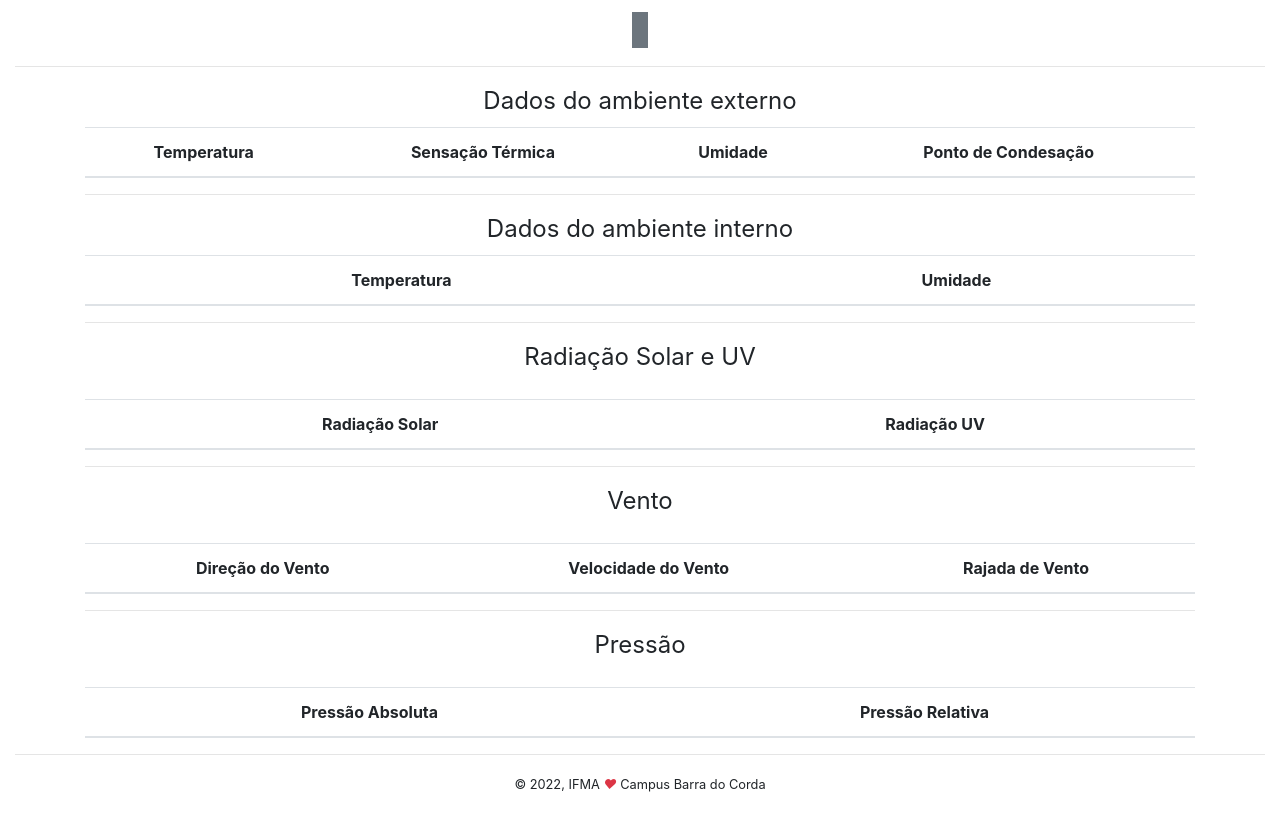
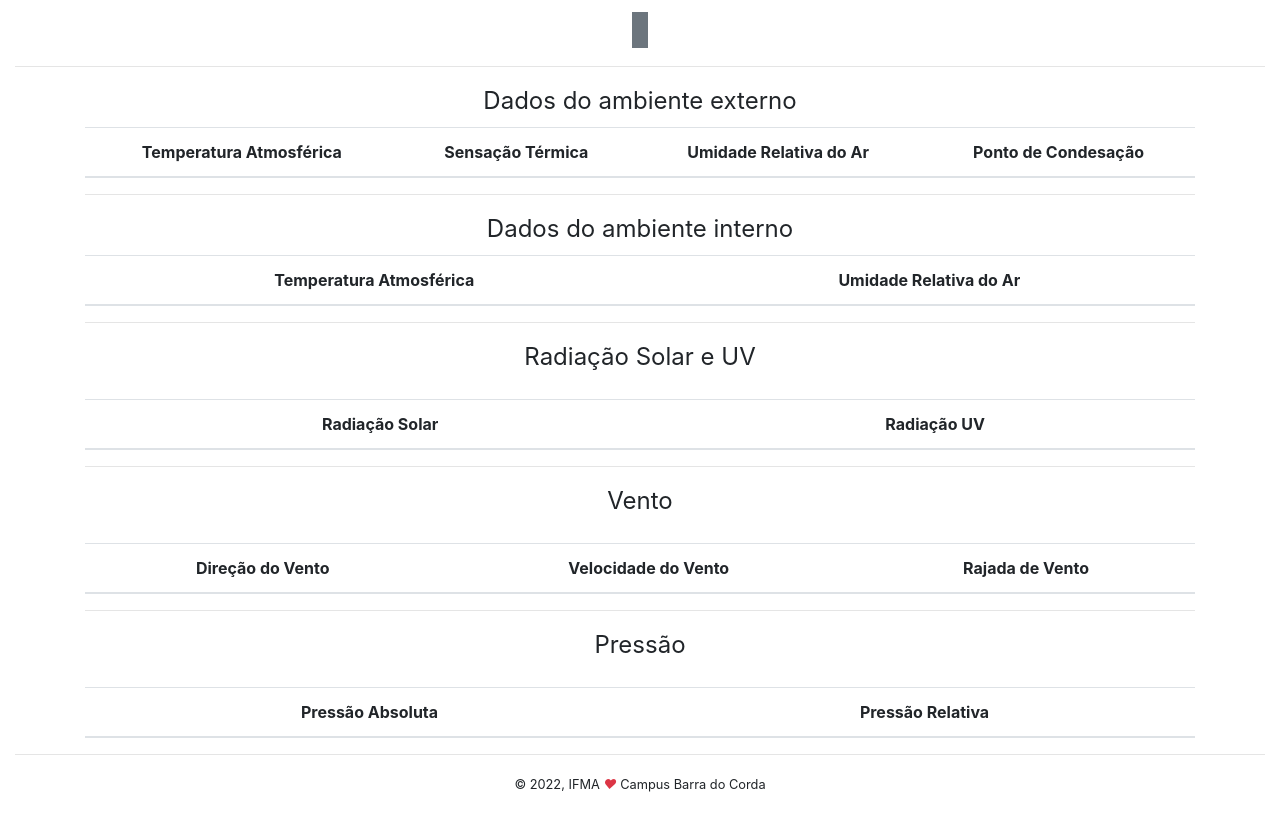
Before and after one commit to tallisson/EstacaoBDC, a plain HTML site: page index.html in a window 1280 px wide. Shown: the part 86-905 px from the top of the page. Drawn offline with nearby package versions, Linux system fonts and the light colour scheme; no server answers.

Commit message:
Ajustando titulos das tabelas

```diff
--- a/index.html
+++ b/index.html
@@ -46,9 +46,9 @@
       </fieldset>
       <thead>
         <tr class="text-center">
-          <th scope="col">Temperatura</th>
+          <th scope="col">Temperatura Atmosférica</th>
           <th scope="col">Sensação Térmica</th>
-          <th scope="col">Umidade</th>
+          <th scope="col">Umidade Relativa do Ar</th>
           <th scope="col">Ponto de Condesação</th>
         </tr>
       </thead>
@@ -64,8 +64,8 @@
       </fieldset>
       <thead>
         <tr class="text-center">
-          <th scope="col">Temperatura</th>
-          <th scope="col">Umidade</th>
+          <th scope="col">Temperatura Atmosférica</th>
+          <th scope="col">Umidade Relativa do Ar</th>
         </tr>
       </thead>
       <tbody class="text-center">
```
